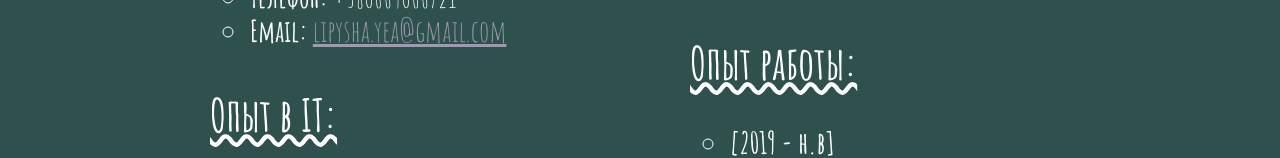
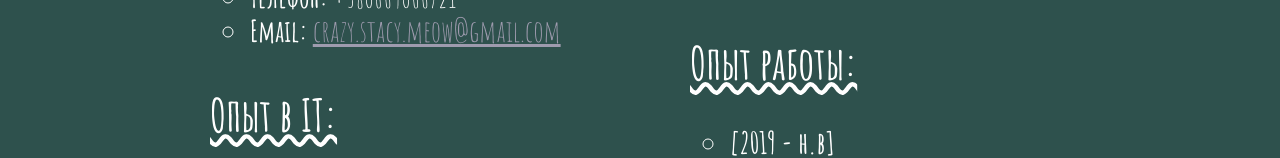
Before and after one commit to crazy-stacy/cv, a website: page index.html in a window 1280 px wide. Shown: the part 799-957 px from the top of the page. Drawn offline with Linux system fonts and the light colour scheme.

Commit message:
chore: minor edits

```diff
--- a/index.html
+++ b/index.html
@@ -69,7 +69,7 @@
                 <h2>Контакты:</h2>
                 <ul>
                     <li><b>Телефон:</b> +380669066721</li>
-                    <li><b>Email:</b> <a href="mailto:ipysha.yea@gmail.com">lipysha.yea@gmail.com</a></li>
+                    <li><b>Email:</b> <a href="mailto:crazy.stacy.meow@gmail.com">crazy.stacy.meow@gmail.com</a></li>
                 </ul>
             </li>
             <li class="info__block-item">
```
Also changed, not shown: README.md.
